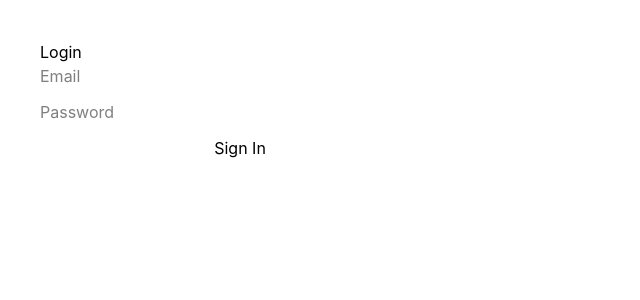
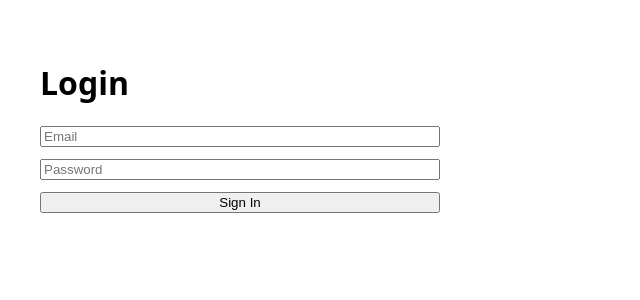
Before and after one commit to spuntnik/daily-news-blog-ai, a Next.js app in the folder apps/web/: page /login in a window 1280 px wide. Shown: the top 300 px of the page, without its empty margins (0-640 px from the left). Built offline with nearby package versions, Linux system fonts and the light colour scheme; no server answers.

Commit message:
Remove Tailwind and reset dependencies

```diff
--- a/apps/web/package.json
+++ b/apps/web/package.json
@@ -19,13 +19,9 @@
     "react-dom": "18.2.0"
   },
   "devDependencies": {
-    "@tailwindcss/postcss": "^4.2.2",
     "@types/node": "^20.0.0",
     "@types/react": "^18.0.0",
     "@types/react-dom": "^18.0.0",
-    "autoprefixer": "^10.5.0",
-    "postcss": "^8.5.10",
-    "tailwindcss": "^4.2.2",
     "typescript": "^5.4.0"
   }
 }
--- a/apps/web/postcss.config.mjs
+++ b/apps/web/postcss.config.mjs
@@ -1,5 +1,3 @@
 export default {
-  plugins: {
-    "@tailwindcss/postcss": {},
-  },
+  plugins: {},
 };
--- a/apps/web/src/app/globals.css
+++ b/apps/web/src/app/globals.css
@@ -1,5 +1,3 @@
-@import "tailwindcss";
-
 html,
 body {
   margin: 0;
@@ -8,4 +6,5 @@ body {
 
 body {
   min-height: 100vh;
+  font-family: system-ui, sans-serif;
 }
```
Also changed, not shown: 2 other files (tests, documents, lock files or other folders).
